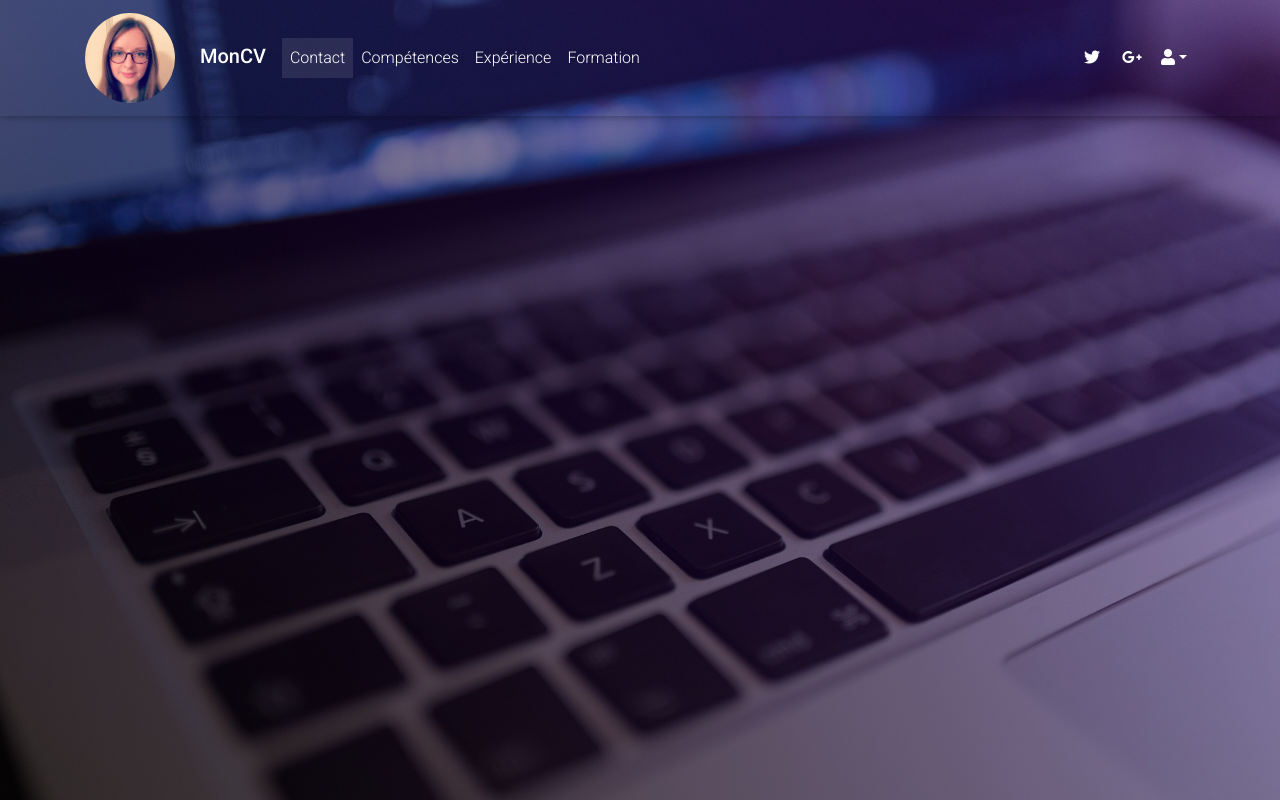
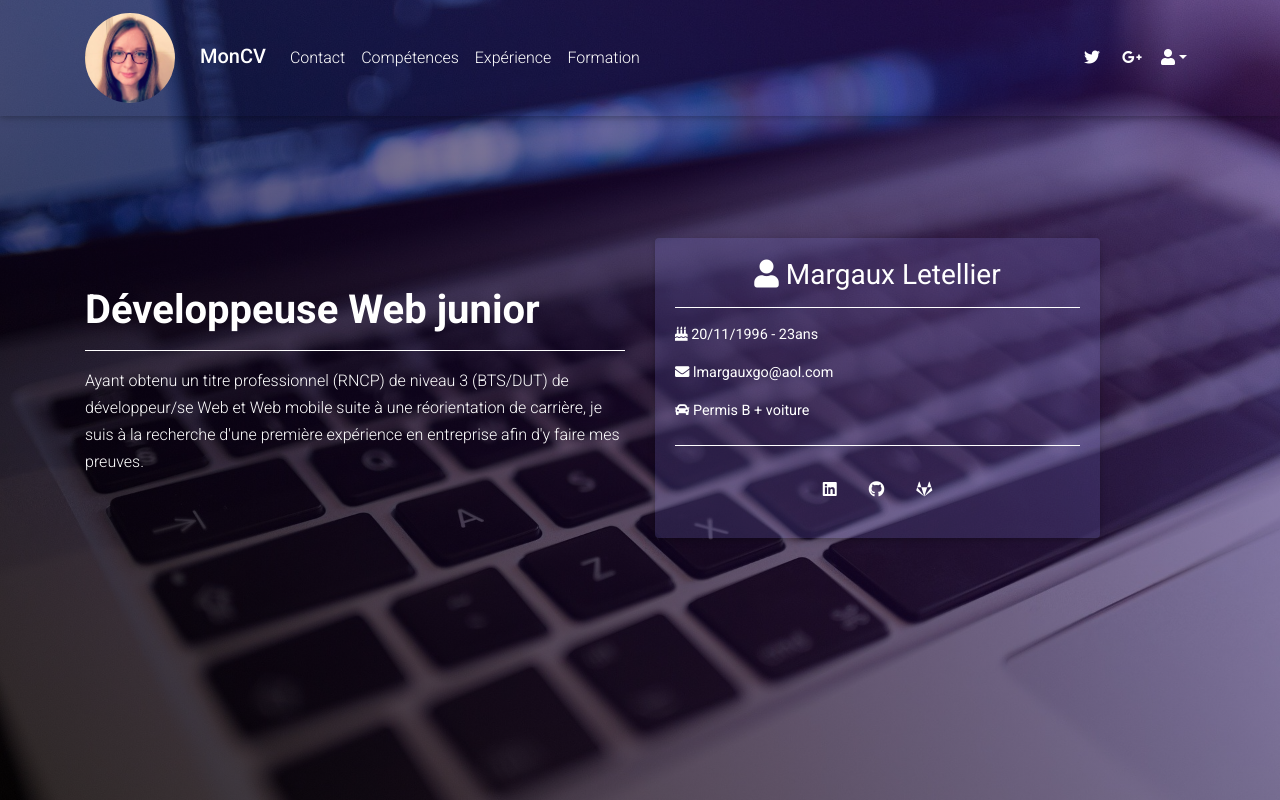
Before and after one commit to MargauxLet/CVReact, a React (Create React App) app: page /competence in a window 1280 px wide. Built offline with nearby package versions, Linux system fonts and the light colour scheme.

Commit message:
commit 3

```diff
--- a/src/components/RoutesList.js
+++ b/src/components/RoutesList.js
@@ -1,21 +1,27 @@
 import React from "react";
-import { BrowserRouter as Router, Route } from "react-router-dom";
+import { BrowserRouter as Router, Route, Switch, Redirect } from "react-router-dom";
 
-//Contact
 import contact from "./contact";
+import competence from "./competence";
+
+import { createBrowserHistory } from "history";
+
+const customHistory = createBrowserHistory();
+
+const PathUnknown = () => (
+  <Redirect to="/" />
+)
 
 class RoutesList extends React.Component {
     render() {
         return(
-            <Router>
-            <div >
-                  {/*CONTACT*/}
-                <Route exact path="/contact" component={contact}></Route>
+          <Switch history={customHistory}>
+            {/*CONTACT*/}
+            <Route path={"/contact"} component={contact} exact />
 
-                {/*COMPETENCE*/}
-
-            </div>
-          </Router>
+            {/*COMPETENCE*/}
+            <Route path={"/competence"} component={competence} exact />
+          </Switch>
         )
     }
 }
--- a/src/components/competence.js
+++ b/src/components/competence.js
@@ -0,0 +1,87 @@
+import React, {Component} from "react";
+import "../index.css";
+import { BrowserRouter as Router, Route, Link } from "react-router-dom";
+import {
+  MDBRow,
+  MDBCol,
+  MDBIcon,
+  MDBContainer,
+  MDBCard, MDBCardBody, MDBCardText,
+  MDBAnimation,
+} from "mdbreact";
+
+class Contact extends React.Component {
+  render() {
+    return(
+      <MDBContainer>
+        <MDBRow>
+          <MDBAnimation
+            type="fadeInLeft"
+            delay=".3s"
+            className="white-text text-center text-md-left col-md-6 mt-xl-5 mb-5"
+          >
+            <h1 className="h1-responsive font-weight-bold">
+            Développeuse Web junior
+            </h1>
+            <hr className="hr-light" />
+            <h6 className="mb-4">
+              Ayant obtenu un titre professionnel (RNCP) de niveau 3 (BTS/DUT)
+              de développeur/se Web et Web mobile suite à une réorientation de carrière,
+              je suis à la recherche d'une première expérience en entreprise afin d'y faire mes preuves.
+            </h6>
+          </MDBAnimation>
+
+          <MDBCol md="6" xl="5" className="mb-4">
+            <MDBAnimation type="fadeInRight" delay=".3s">
+              <MDBCard id="classic-card">
+                <MDBCardBody className="white-text">
+
+                  <h3 className="text-center">
+                    <MDBIcon icon="user" /> Margaux Letellier
+                  </h3>
+                  <hr className="hr-light" />
+
+                  <MDBCardText className="white-text">
+                  <p><MDBIcon icon="birthday-cake" /> 20/11/1996 - 23ans</p>
+                  <p><MDBIcon icon="envelope" /> lmargauxgo@aol.com</p>
+                  <p><MDBIcon icon="car" /> Permis B + voiture</p>
+                  </MDBCardText>
+
+                  <div className="text-center mt-4 black-text">
+                    <hr className="hr-light" />
+                    <div className="text-center d-flex justify-content-center white-label">
+                      <a href="https://www.linkedin.com/in/margaux-letellier-a0447517b/" className="p-2 m-2">
+                        <MDBIcon
+                          fab
+                          icon="linkedin"
+                          className="white-text"
+                        />
+                      </a>
+                      <a href="https://github.com/MargauxLet" className="p-2 m-2">
+                        <MDBIcon
+                          fab
+                          icon="github"
+                          className="white-text"
+                        />
+                      </a>
+                      <a href="https://gitlab.com/MargauxLet" className="p-2 m-2">
+                        <MDBIcon
+                          fab
+                          icon="gitlab"
+                          className="white-text"
+                        />
+                      </a>
+                    </div>
+                  </div>
+
+                </MDBCardBody>
+              </MDBCard>
+            </MDBAnimation>
+          </MDBCol>
+        </MDBRow>
+      </MDBContainer>
+    );
+  }
+}
+
+export default Contact;
--- a/src/components/navBar.js
+++ b/src/components/navBar.js
@@ -1,5 +1,4 @@
 import React from "react";
-import { BrowserRouter as Router } from "react-router-dom";
 
 import {
   MDBNavbar, MDBNavbarBrand, MDBNavbarNav, MDBNavItem, MDBNavLink, MDBNavbarToggler,
@@ -36,8 +35,6 @@ class ClassicFormPage extends React.Component {
 
       <div id="classicformpage">
 
-        <Router>
-
           <div>
             <MDBNavbar dark expand="md" fixed="top">
 
@@ -57,17 +54,17 @@ class ClassicFormPage extends React.Component {
                   navbar
                 >
                 <MDBNavbarNav left>
-                  <MDBNavItem active>
+                  <MDBNavItem>
                     <MDBNavLink to={'/contact'}>Contact</MDBNavLink>
                   </MDBNavItem>
                   <MDBNavItem>
-                    <MDBNavLink to="/competence">Compétences</MDBNavLink>
+                    <MDBNavLink to={'/competence'}>Compétences</MDBNavLink>
                   </MDBNavItem>
                   <MDBNavItem>
-                    <MDBNavLink to="/experience">Expérience</MDBNavLink>
+                    <MDBNavLink to={'/experience'}>Expérience</MDBNavLink>
                   </MDBNavItem>
                   <MDBNavItem>
-                    <MDBNavLink to="/formation">Formation</MDBNavLink>
+                    <MDBNavLink to={'/formation'}>Formation</MDBNavLink>
                   </MDBNavItem>
                 </MDBNavbarNav>
 
@@ -105,8 +102,6 @@ class ClassicFormPage extends React.Component {
             {this.state.collapseID && overlay}
           </div>
 
-        </Router>
-
       </div>
     );
   }
```
